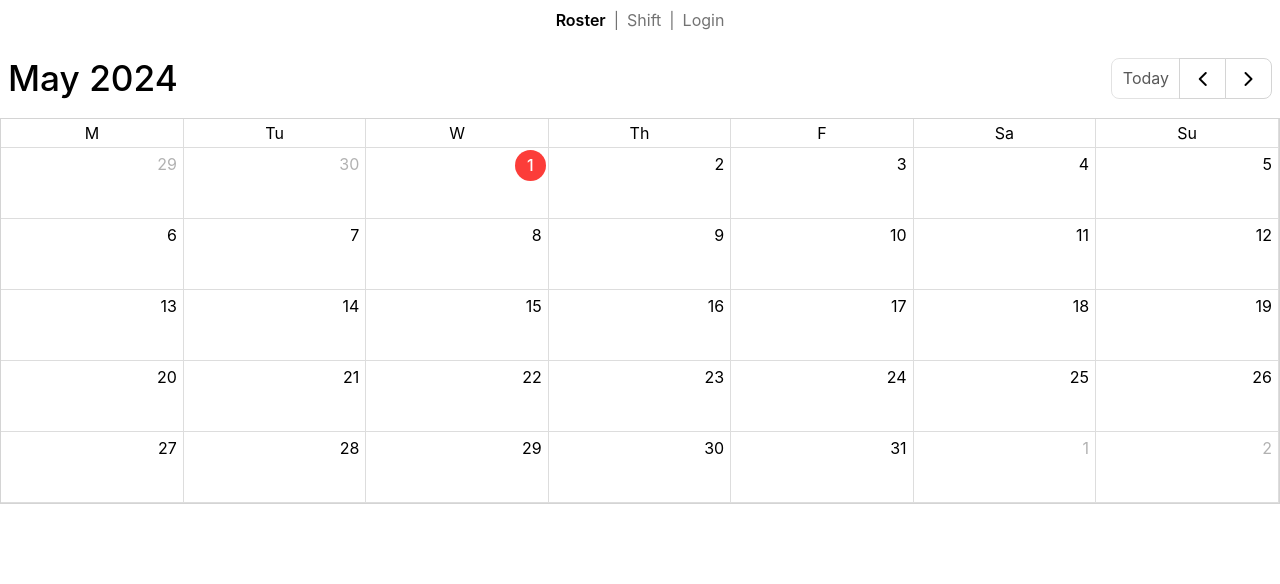
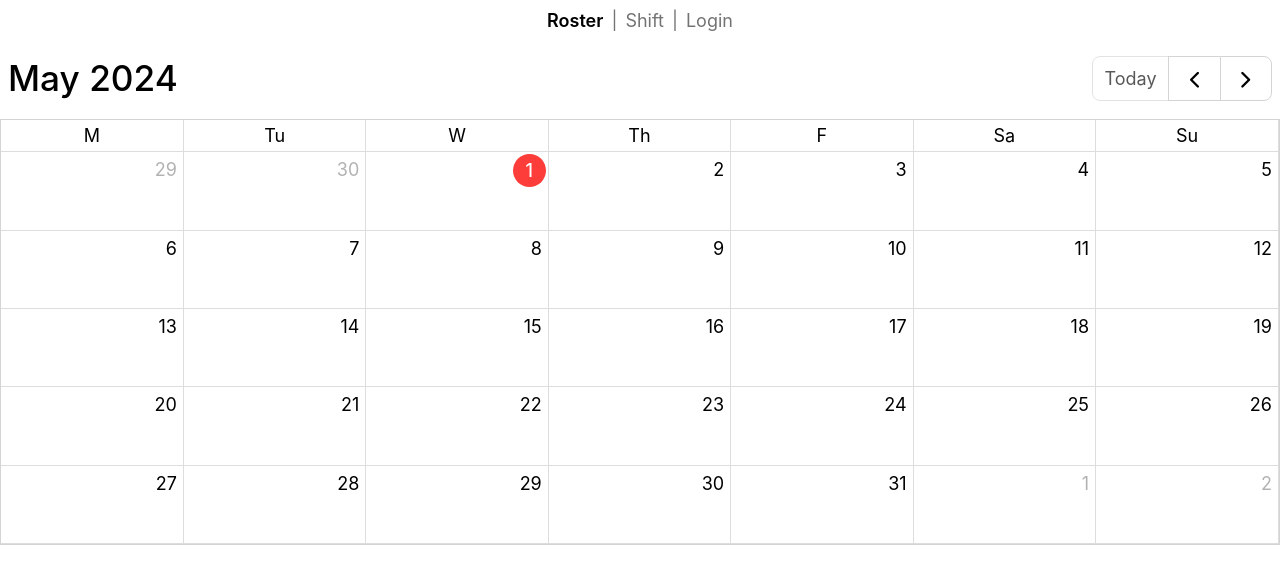
Before and after one commit to minho42/roster-nextjs, a Next.js app: page / in a window 1280 px wide. Shown: the top 584 px of the page. Built offline with nearby package versions, Linux system fonts and the light colour scheme; no server answers.

Commit message:
style...

```diff
--- a/app/RosterList.tsx
+++ b/app/RosterList.tsx
@@ -424,7 +424,7 @@ export default function RosterList() {
             <div className="">Note</div>
             <textarea
               ref={textRef}
-              className="w-full border border-neutral-300 p-1"
+              className="w-full border border-neutral-300 p-1 text-base"
               onChange={handleTextChange}
               name="note"
               id="note"
--- a/globals.css
+++ b/globals.css
@@ -5,7 +5,7 @@
 body {
   font-family: -apple-system, BlinkMacSystemFont, "Segoe UI", "Noto Sans", Helvetica, Arial, sans-serif,
     "Apple Color Emoji", "Segoe UI Emoji";
-  /* font-size: 18px; */
+  font-size: 18px;
   -webkit-font-smoothing: antialiased;
   -moz-osx-font-smoothing: grayscale;
   color: #000000;
@@ -82,10 +82,8 @@ body {
 
 .fc-day-today .fc-daygrid-day-number {
   color: #fff;
-  /* 33px for font-size 18px */
-  /* 31px for font-size 16px */
-  width: 31px;
-  height: 31px;
+  width: 33px;
+  height: 33px;
   margin-top: 2px;
   display: flex;
   justify-content: center;
```
